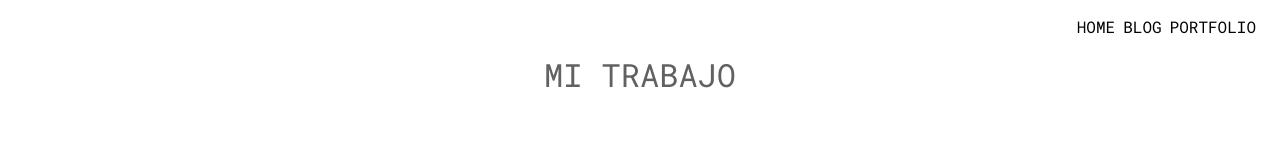
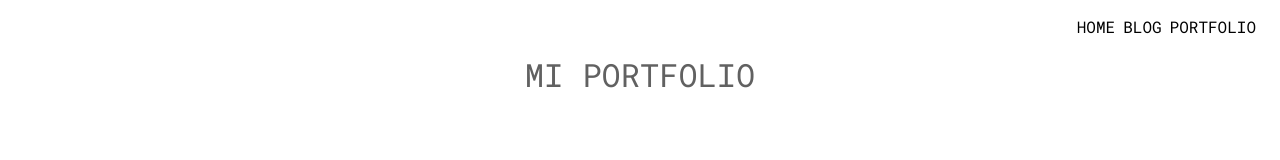
Before and after one commit to oscaroceguera/oscaroceguera.github.io, a Gatsby site: page /portfolio in a window 1280 px wide. Shown: the top 160 px of the page. Built offline with nearby package versions, Linux system fonts and the light colour scheme; Gatsby itself is replaced by a stand-in of ours.

Commit message:
changed title posrtfolio

```diff
--- a/src/pages/portfolio/index.js
+++ b/src/pages/portfolio/index.js
@@ -83,7 +83,7 @@ const Portfolio = () => {
   return (
     <div>
       <Nav secondary />
-      <h1 className={styles.titleSection}>MI TRABAJO</h1>
+      <h1 className={styles.titleSection}>MI PORTFOLIO</h1>
       <div className={styles.works}>
         {Apps.map((item, index) => {
           return <Card key={index} {...item} />
```
